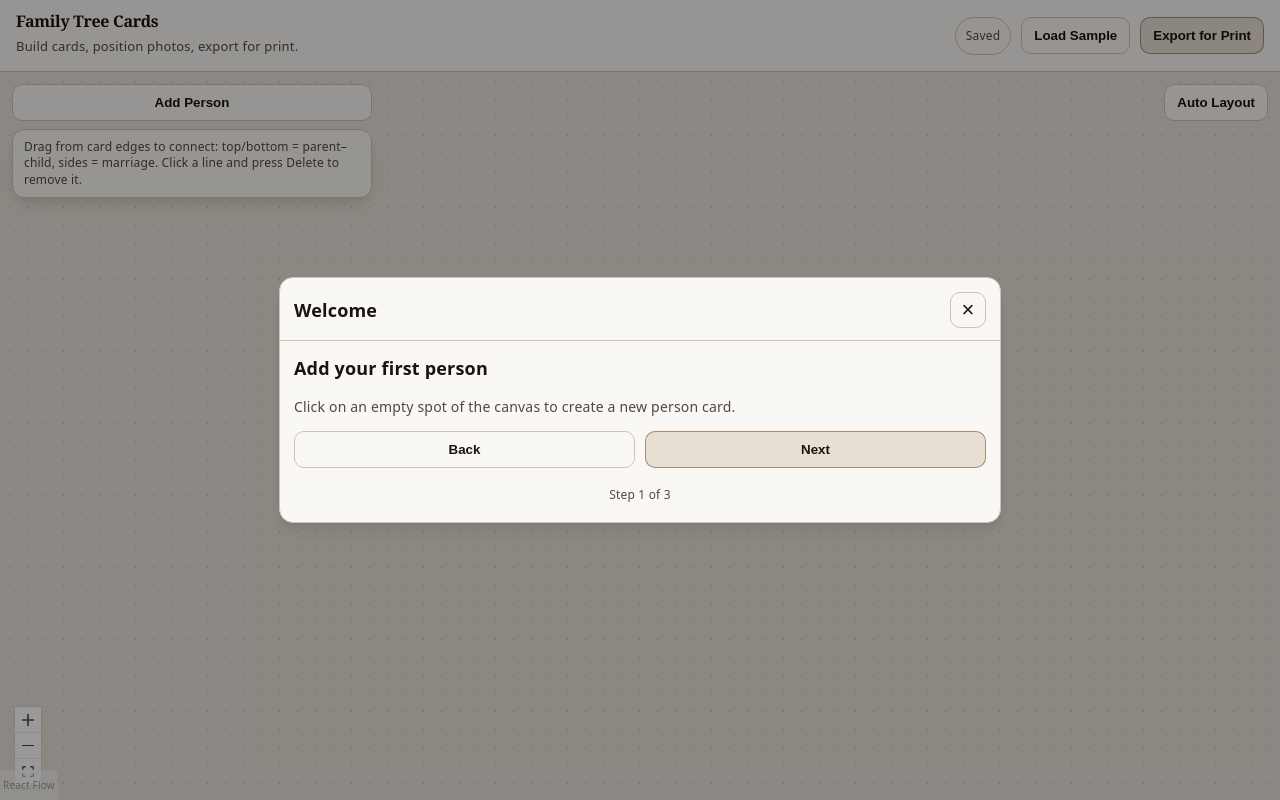
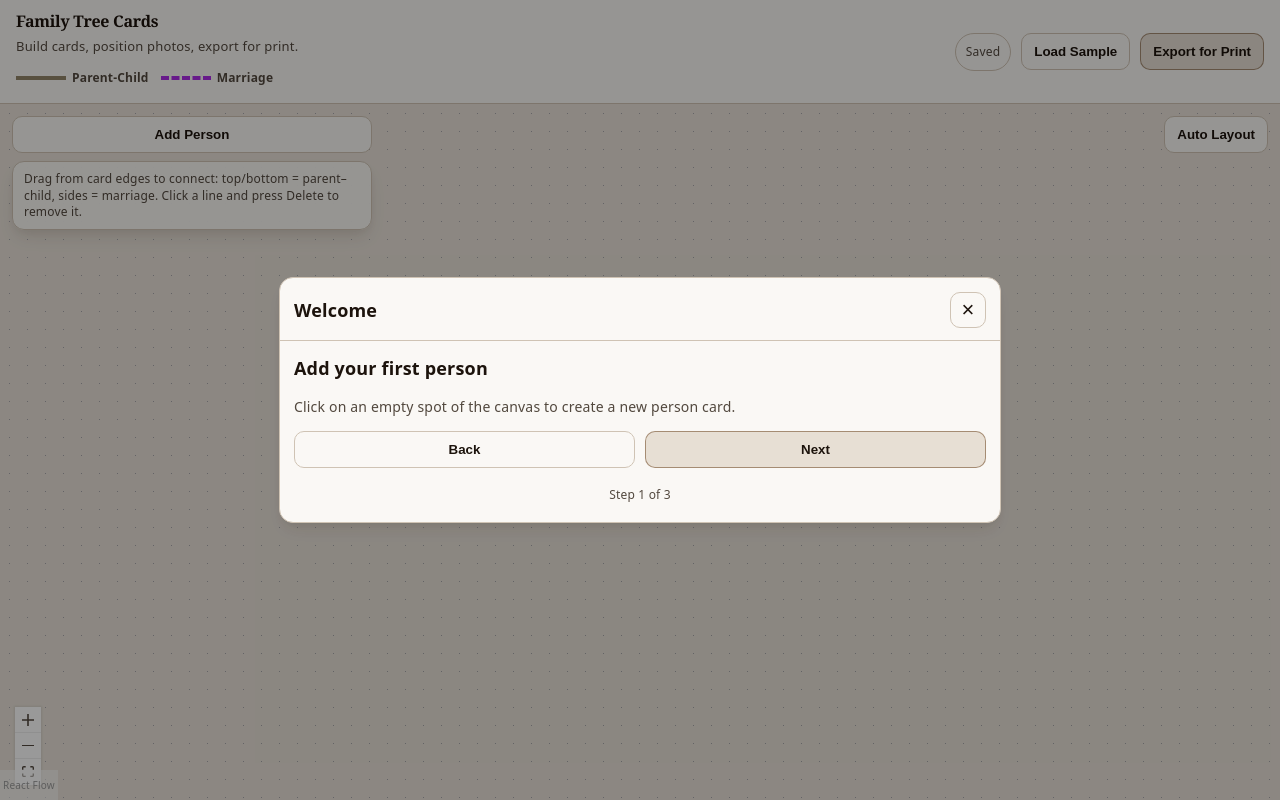
Before and after one commit to sottom/cursor-family-history-game, a React (Vite) app: page / in a window 1280 px wide. Built offline with nearby package versions, Linux system fonts and the light colour scheme.

Commit message:
add legend

```diff
--- a/src/App.tsx
+++ b/src/App.tsx
@@ -21,6 +21,16 @@ function AppShell() {
           <div className="ftTopbar__left">
             <div className="ftTitle">Family Tree Cards</div>
             <div className="ftSubtitle">Build cards, position photos, export for print.</div>
+            <div className="ftLineLegend" aria-label="Connection legend">
+              <span className="ftLineLegend__item">
+                <span className="ftLineLegend__swatch ftLineLegend__swatch--parentChild" aria-hidden="true" />
+                Parent-Child
+              </span>
+              <span className="ftLineLegend__item">
+                <span className="ftLineLegend__swatch ftLineLegend__swatch--marriage" aria-hidden="true" />
+                Marriage
+              </span>
+            </div>
           </div>
 
           <div className="ftTopbar__right">
--- a/src/components/PersonNode.tsx
+++ b/src/components/PersonNode.tsx
@@ -179,7 +179,7 @@ export default function PersonNode(props: NodeProps<PersonNodeType>) {
   )
 
   const displayName = useMemo(
-    () => person?.fullName || person?.shortName || 'New Person',
+    () => person?.shortName || person?.fullName || 'New Person',
     [person?.fullName, person?.shortName],
   )
 
--- a/src/index.css
+++ b/src/index.css
@@ -147,6 +147,41 @@ code {
   gap: 2px;
 }
 
+.ftLineLegend {
+  display: flex;
+  align-items: center;
+  gap: 12px;
+  margin-top: 4px;
+  flex-wrap: wrap;
+}
+
+.ftLineLegend__item {
+  display: inline-flex;
+  align-items: center;
+  gap: 6px;
+  font-size: 12px;
+  color: var(--text);
+  font-weight: 600;
+}
+
+.ftLineLegend__swatch {
+  width: 50px;
+  height: 0;
+  border-top: 4px solid;
+  border-top-color: currentColor;
+  opacity: 0.95;
+  flex: 0 0 auto;
+}
+
+.ftLineLegend__swatch--parentChild {
+  color: #8e7f63;
+}
+
+.ftLineLegend__swatch--marriage {
+  color: #a822e5;
+  border-top-style: dashed;
+}
+
 .ftTitle {
   font-family: var(--heading);
   font-weight: 600;
@@ -165,6 +200,17 @@ code {
   display: flex;
   align-items: center;
   gap: 10px;
+}
+
+@media (max-width: 960px) {
+  .ftTopbar {
+    align-items: flex-start;
+  }
+
+  .ftTopbar__right {
+    flex-wrap: wrap;
+    justify-content: flex-end;
+  }
 }
 
 .ftSaveStatus {
```
